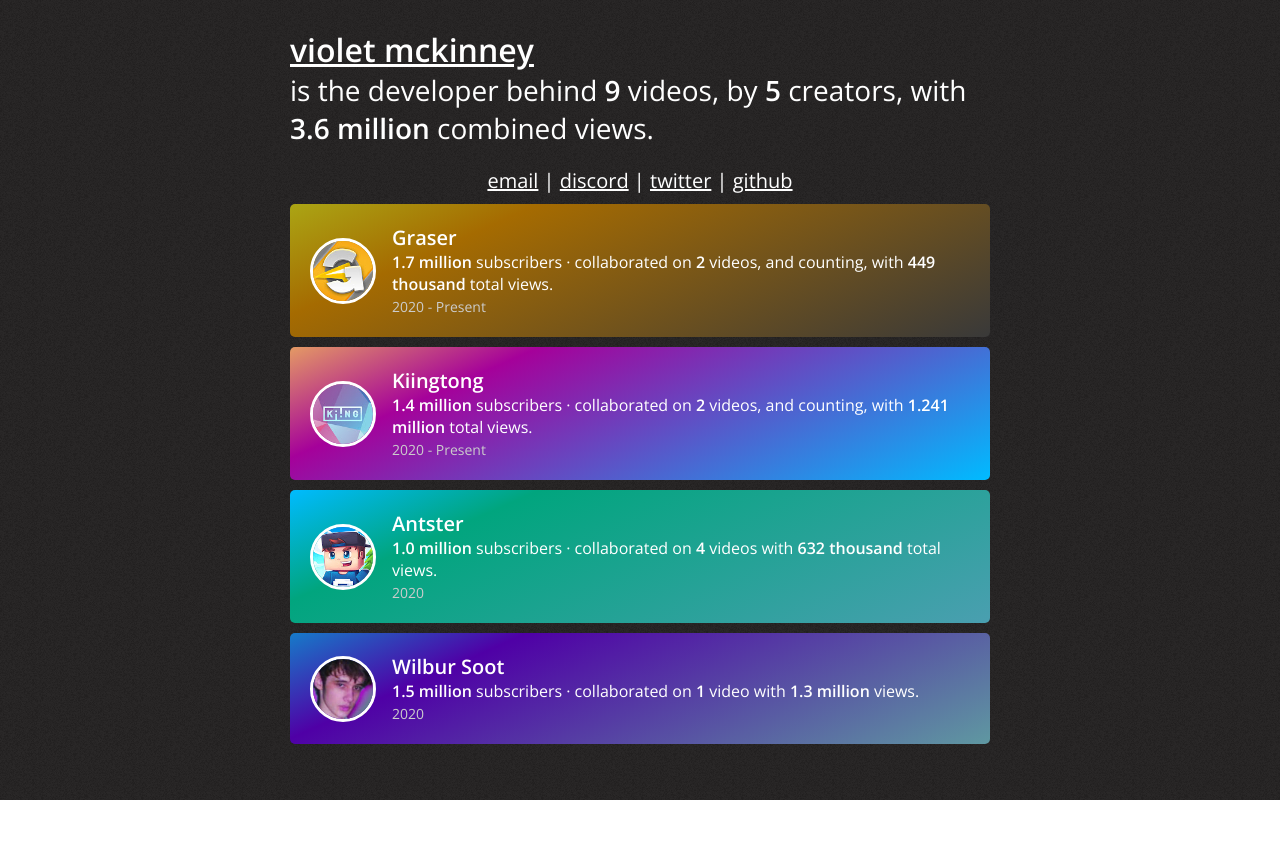
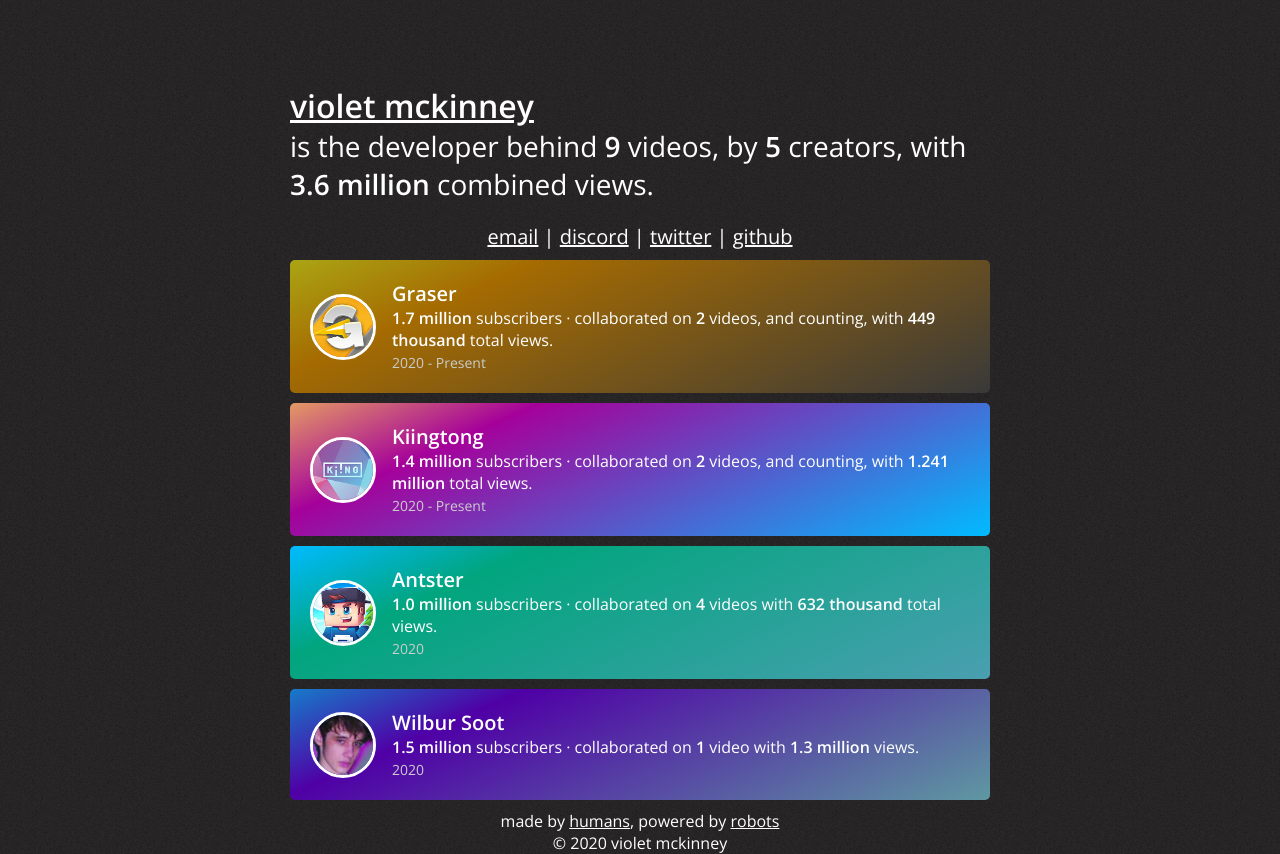
Before and after one commit to violetwtf/violet.wtf, a React (Create React App) app: page / in a window 1280 px wide. Before the commit the page ends 800 px from the top, so only its background shows below. Built offline with nearby package versions, Linux system fonts and the light colour scheme.

Commit message:
Add footer

```diff
--- a/src/App.css
+++ b/src/App.css
@@ -11,7 +11,7 @@
 
 .nameArea
 {
-    margin-top: 1em !important;
+    margin-top: 3em !important;
     font-size: 28px;
     margin-bottom: 1%;
 }
@@ -88,6 +88,10 @@
     text-decoration: none;
 }
 
+.footer
+{
+    text-align: center;
+}
 
 *
 {
--- a/src/App.tsx
+++ b/src/App.tsx
@@ -97,6 +97,10 @@
                     creator={Creators.wilbur}
                 />
             </div>
+            <div className='margin50 footer'>
+                made by <a href="humans.txt">humans</a>, powered by <a href="robots.txt">robots</a><br />
+                &copy; {new Date().getFullYear()} violet mckinney
+            </div>
         </div>
     );
 
```
